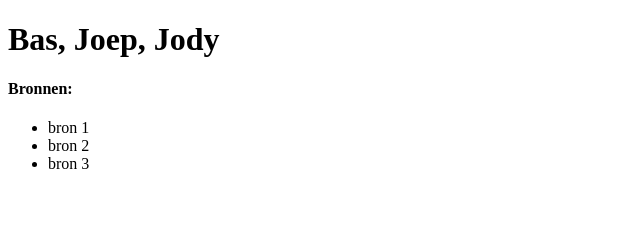
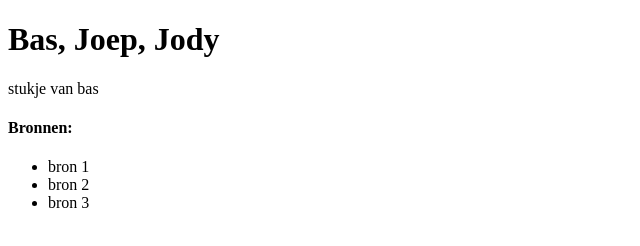
Before and after one commit to jody29/progressive_enhancement, a plain HTML site: page index.html in a window 1280 px wide. Shown: the whole page, without its empty margins (0-640 px from the left). Drawn offline with Linux system fonts and the light colour scheme.

Commit message:
new b ranch commitje

```diff
--- a/index.html
+++ b/index.html
@@ -11,6 +11,7 @@
 <body>
     <main>
         <h1>Bas, Joep, Jody</h1>
+        <p>stukje van bas</p>
     </main>
     <footer>
         <h4>Bronnen:</h4>
```
